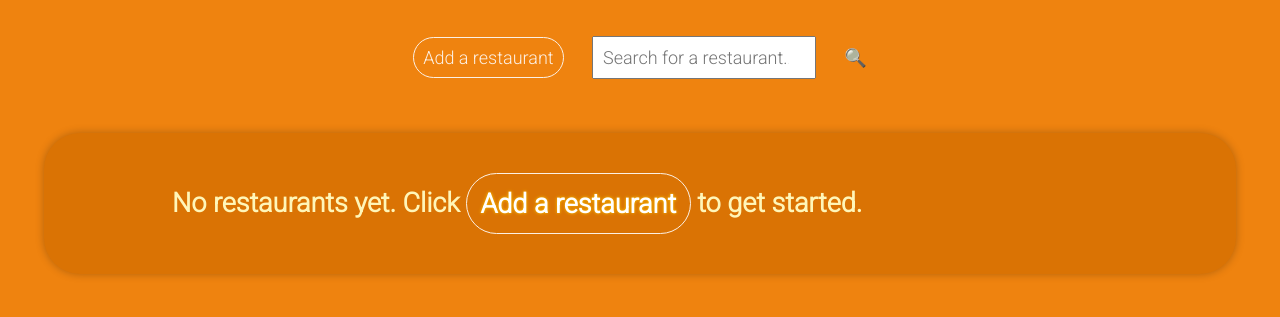
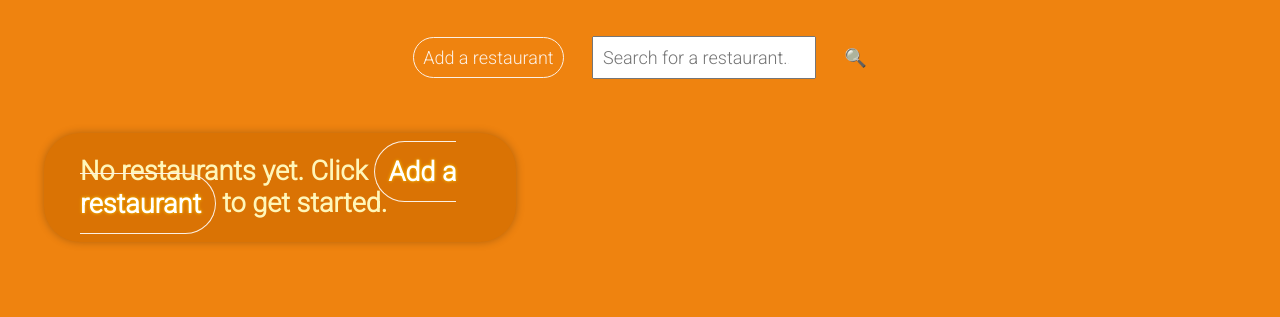
Before and after one commit to 1bengardner/siftgifts, a PHP site: page /page/restaurants in a window 1280 px wide. Shown: the part 116-433 px from the top of the page. Run offline with PHP 8.4, Linux system fonts and the light colour scheme; the visitor is signed in with stand-in values (Sample User, id 1); data that the repository does not hold is empty.

Commit message:
Make minor cosmetic fixes

```diff
--- a/project/source/action/show-restaurants.php
+++ b/project/source/action/show-restaurants.php
@@ -22,7 +22,7 @@
             if ($restaurant->rating === null) {
                 echo "<button>No reviews!</button>";
             } else {
-                echo "<span class='lighter'>" . round($restaurant->rating, 1) . "🌟</span> - " . $restaurant->reviews . " reviews";
+                echo "<span class='lighter'>" . round($restaurant->rating, 1) . "🌟</span> - " . $restaurant->reviews . ($restaurant->reviews > 1 ? " reviews" : " review");
             }
             ?>
         </h3>
--- a/project/source/page/css/style.css
+++ b/project/source/page/css/style.css
@@ -17,7 +17,7 @@
     text-decoration: none;
 }
 
-.header a, .link {
+.header a, .link a {
     border: 0;
     text-decoration: underline;
 }
@@ -100,23 +100,34 @@
 }
 
 textarea {
-    height: 50vh;
-    width: 50vw;
+    height: 40vh;
+    width: 80vw;
 }
 
 .subheading {
     margin-top: -1em;
 }
 
+@media screen and (max-width: 1200px) {
+.restaurant-widget {
+    padding: 4vh 10vw;
+}
+}
+@media screen and (min-width: 1200px) {
+.restaurant-widget {
+    display: inline-block;
+    width: 400px;
+}
+.focused.restaurant-widget {
+    padding-left: 2em;
+    padding-right: 2em;
+}
+}
 .widget {
     background-color: #da7304;
     border-radius: 2em;
     margin: 2em;
     box-shadow: 0 0 0.5em rgba(0, 0, 0, 0.25);
-}
-
-.restaurant-widget {
-    padding: 4vh 10vw;
 }
 
 .review-widget {
```
